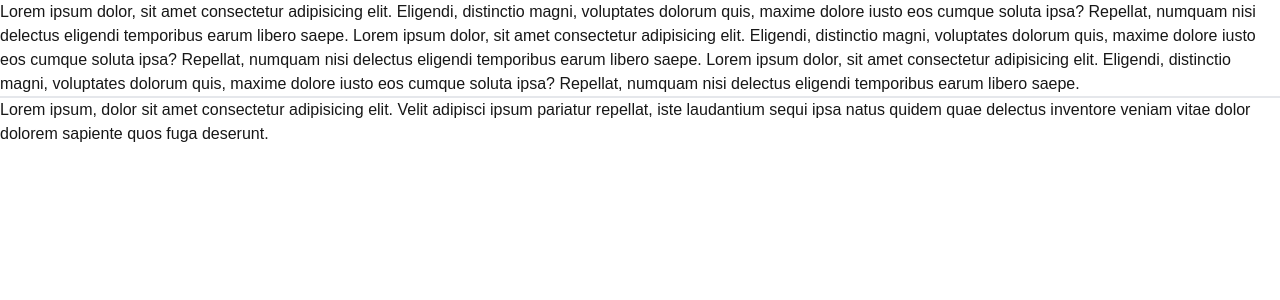
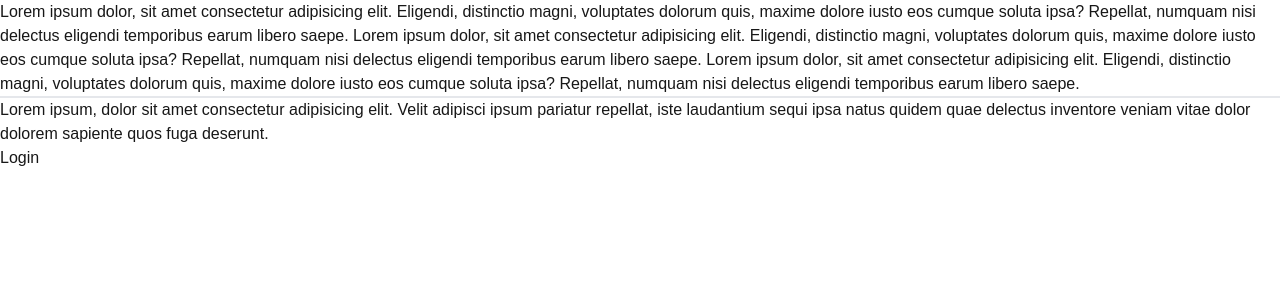
Before and after one commit to codewithtabish/ai-next-tools, a Next.js app: page / in a window 1280 px wide. Shown: the top 300 px of the page. Built offline with nearby package versions, Linux system fonts and the light colour scheme.

Commit message:
added button in home pahge

```diff
--- a/src/app/page.tsx
+++ b/src/app/page.tsx
@@ -12,6 +12,10 @@
         Lorem ipsum, dolor sit amet consectetur adipisicing elit. Velit adipisci ipsum pariatur repellat, iste laudantium sequi ipsa natus quidem quae delectus inventore veniam vitae dolor dolorem sapiente quos fuga deserunt.
       </p>
 
+      <button>
+        Login
+      </button>
+
 
     </div>
   )
```
